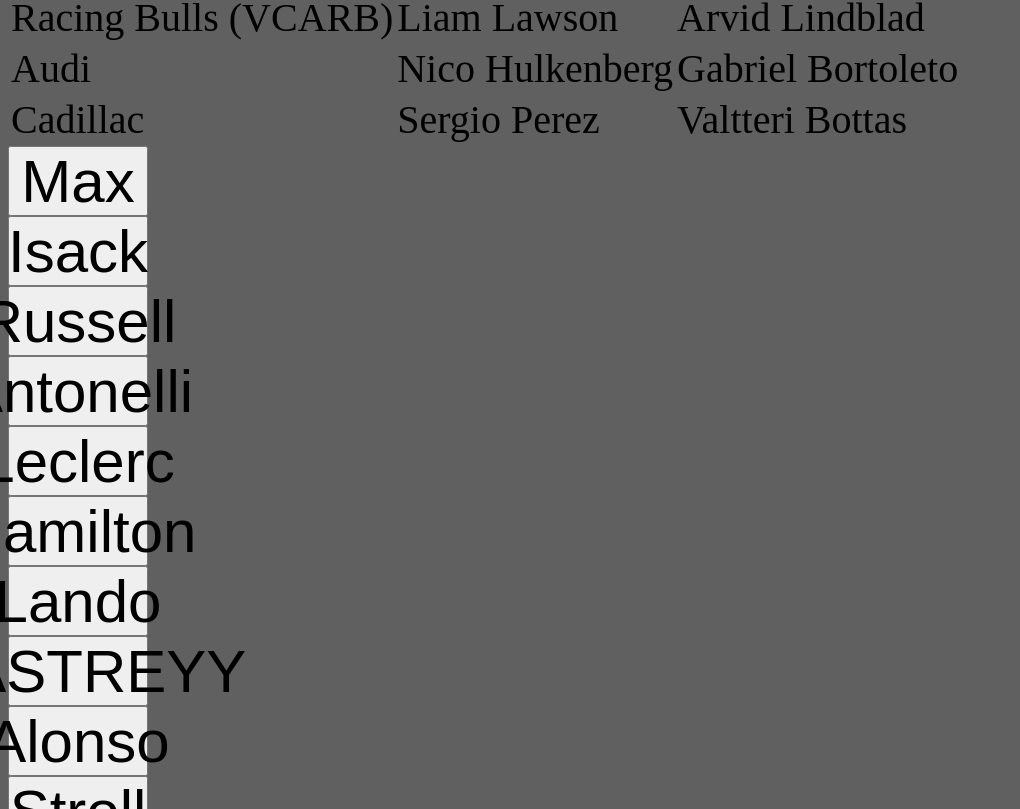
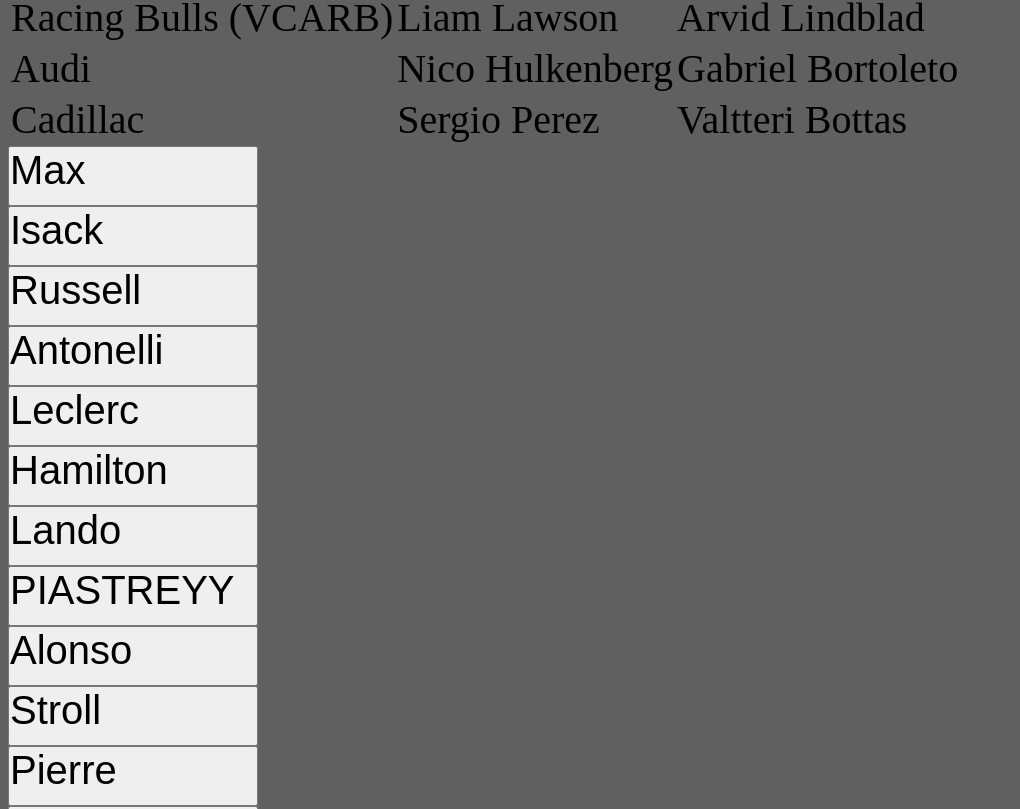
Before and after one commit to buildmsgowner/buildmsg1, a website: page index.html in a window 1280 px wide. Shown: the part 1792-2601 px from the top of the page, without its empty margins (0-1020 px from the left). Drawn offline with Linux system fonts and the light colour scheme.

Commit message:
Update index.html

```diff
--- a/index.html
+++ b/index.html
@@ -7,13 +7,11 @@
             font-size: 40px;
         }
         button {
-            width: 140px;
-            height: 70px;
-            font-size: 60px;
+            width: 250px;
+            height: 60px;
+            font-size: 40px;
             padding: 0;
             display: flex;
-            align-items: center;
-            justify-content: center;
         }
     </style>
 </head>
```
